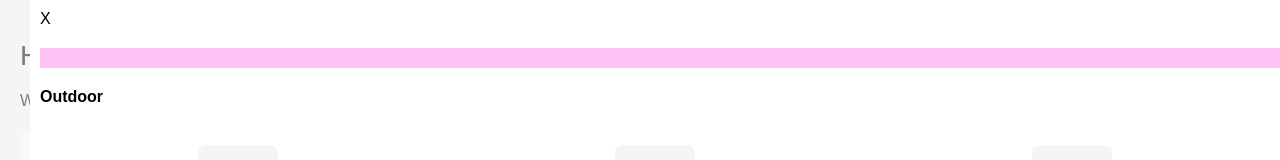
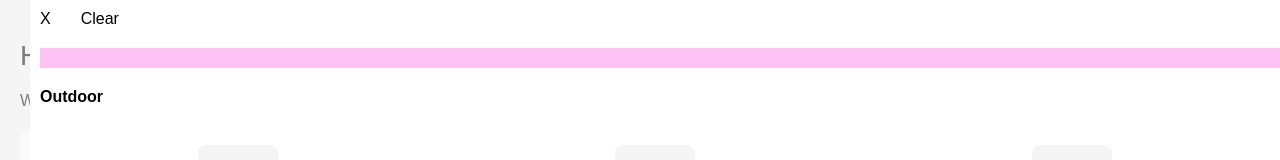
Before and after one commit to DanielMesaGarcia/elRinconFCT, a React (Create React App) app: page /home in a window 1280 px wide. Shown: the top 160 px of the page. Built offline with nearby package versions, Linux system fonts and the light colour scheme; no server answers; a web font is replaced by a local one.

Commit message:
filter and clear basic functionality finished

```diff
--- a/src/components/CategoryModalComponent/CategoryModalComponent.jsx
+++ b/src/components/CategoryModalComponent/CategoryModalComponent.jsx
@@ -12,10 +12,15 @@ const CategoryModal = ({ categories, setCategory, isOpen, onClose }) => {
         setCategory(subcategory);
     };
 
+    const handleClearButtonClick = () => {
+        setSelectedSubcategories([]);
+    };
+
     return (
         <div className={`${isOpen ? 'block' : 'hidden'} bg-grey bg-opacity-50 fixed inset-0 h-full w-screen z-40 overflow-y-auto `}>
             <div className='bg-white h-844 ml-30'>
                 <button className=' ml-10 mt-10' onClick={onClose}>X</button>
+                <button className='ml-30' onClick={handleClearButtonClick}>Clear</button>
                 <div className=' bg-white'>
                     {categories.map((category, index) => (
                         <div key={index}>
```
